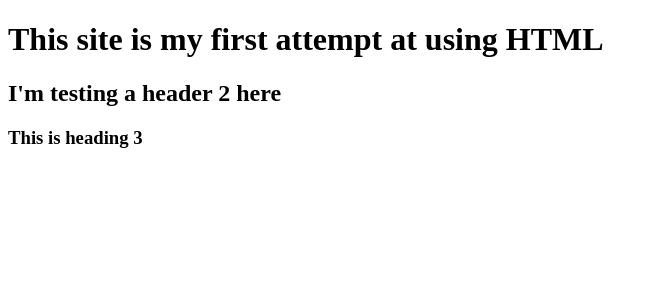
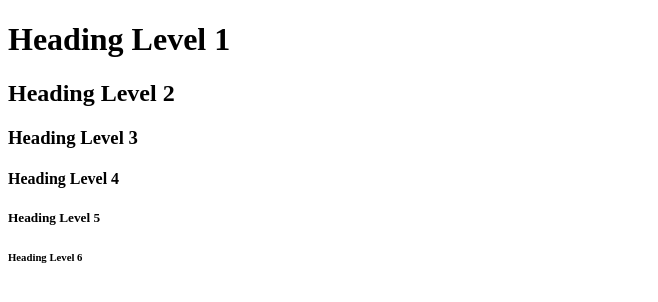
Before and after one commit to JeremyD1031/JeremyD1031.github.io, a plain HTML site: page index.html in a window 1280 px wide. Shown: the whole page, without its empty margins (0-658 px from the left). Drawn offline with Linux system fonts and the light colour scheme.

Commit message:
Section 2.1 Practice

```diff
--- a/index.html
+++ b/index.html
@@ -1,5 +1,15 @@
 <!DOCTYPE html>
-
-<h1>This site is my first attempt at using HTML</h1>
-<h2>I'm testing a header 2 here</h2>
-<h3>This is heading 3</h3>
+<html lang="en">
+<head>
+<title>Heading Example</title>
+<meta charset="utf-8">
+</head>
+<body>
+<h1>Heading Level 1</h1>
+<h2>Heading Level 2</h2>
+<h3>Heading Level 3</h3>
+<h4>Heading Level 4</h4>
+<h5>Heading Level 5</h5>
+<h6>Heading Level 6</h6>
+</body>
+</html>
```
